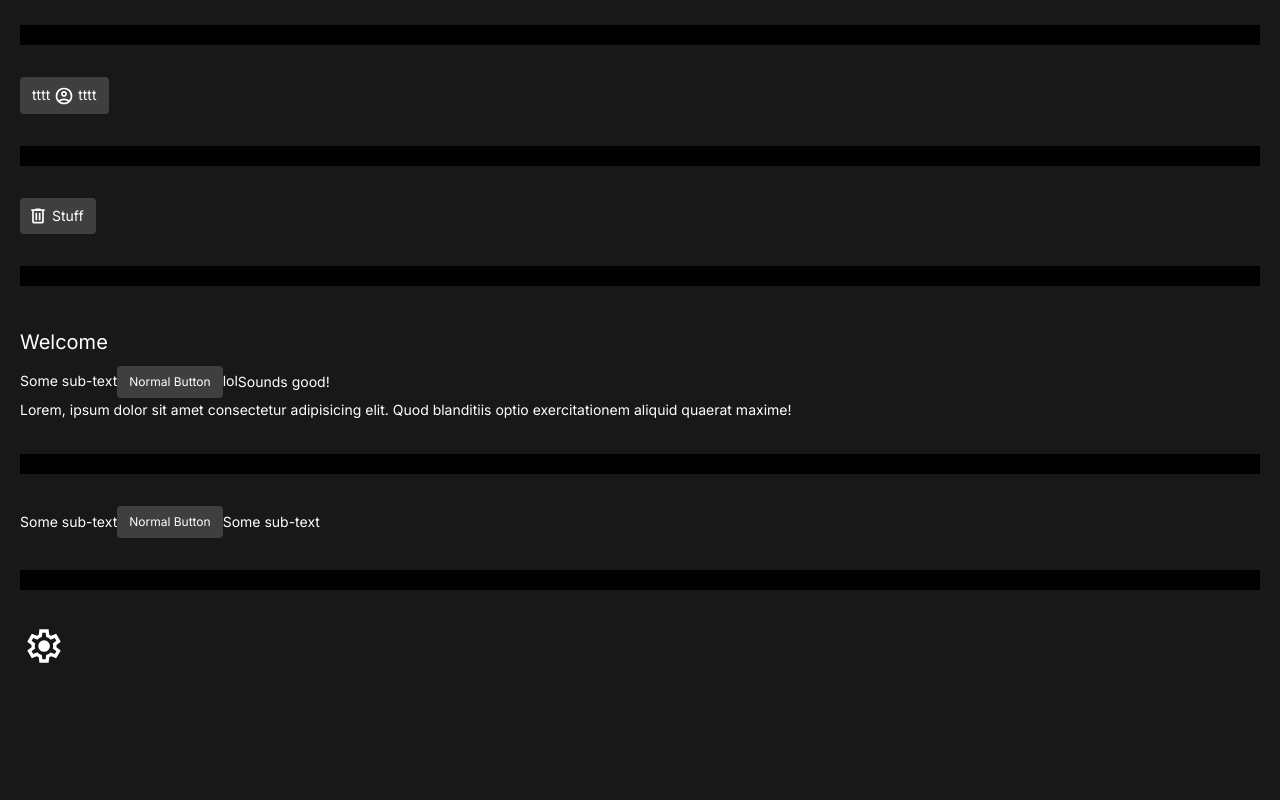
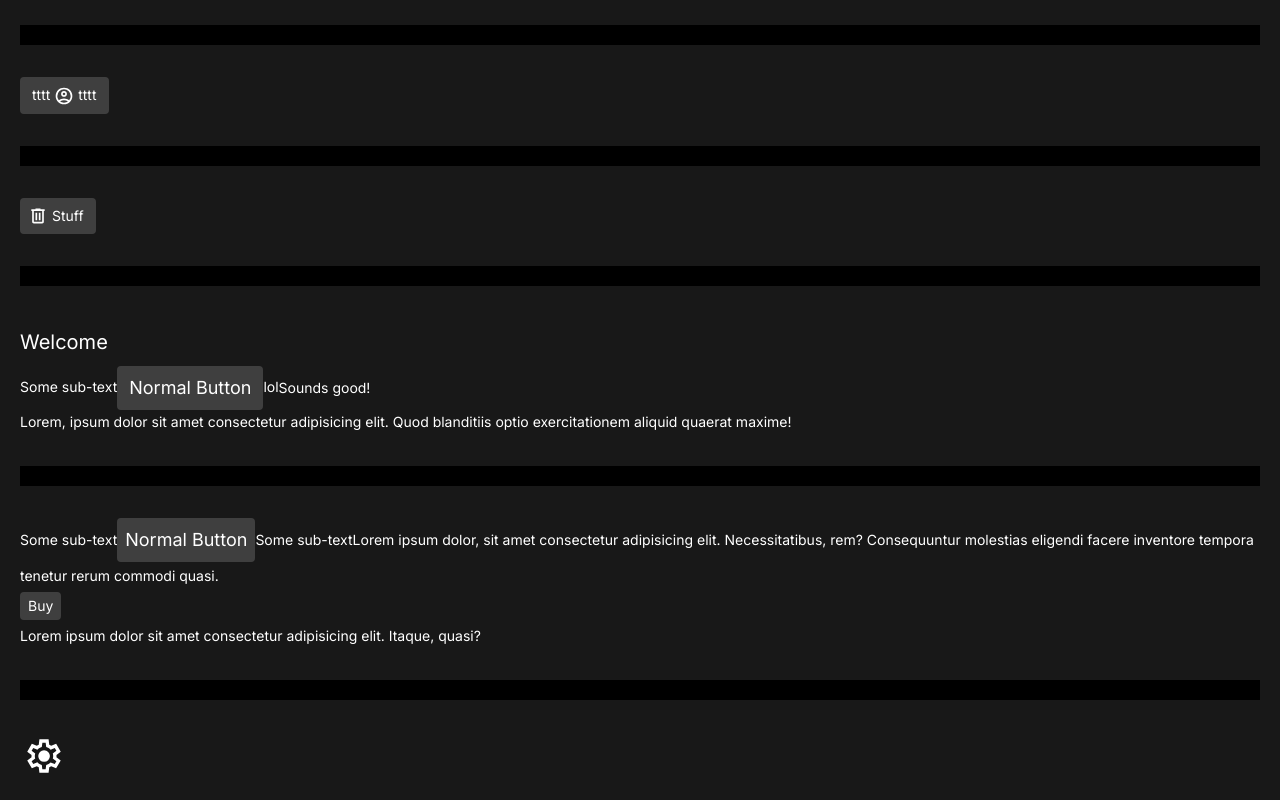
Before and after one commit to william-horn/team-maker, a Next.js app: page / in a window 1280 px wide. Shown: the part 879-1679 px from the top of the page. Before the commit the page ends 1569 px from the top, so only its background shows below. Built offline with nearby package versions, Linux system fonts and the light colour scheme.

Commit message:
updated styling and alignments, BOLD prop is NOT working!

```diff
--- a/components/Buttons/Button.jsx
+++ b/components/Buttons/Button.jsx
@@ -50,6 +50,7 @@ const Button = function({
     bold: false,
     italic: false,
     noBackground: false,
+    underline: false,
 
   }, {
     // custom props
@@ -63,7 +64,7 @@ const Button = function({
     Styles for component and sub-components
   */
   const className = {
-    self: `${size} ${outerPadding} ${styles.noBackground || 'bg-[#3f3f3f] hover:bg-[#525252]'} ${styles.bold} ${styles.italic} ${styles.inline} custom-button items-center align-middle text-white transition-all rounded w-fit`,
+    self: `${size} ${outerPadding} ${styles.underline} ${styles.noBackground || 'bg-[#3f3f3f] hover:bg-[#525252]'} ${styles.bold} ${styles.italic} ${styles.inline} custom-button items-center align-middle text-white transition-all rounded w-fit`,
     inner: { self: `${innerPadding}` },
 
     leftIcon: {
--- a/components/ClientComponent.jsx
+++ b/components/ClientComponent.jsx
@@ -116,19 +116,24 @@ const ClientComponent = ({ children }) => {
     <div className="w-full h-5 my-8 bg-black"></div>
 
     {/* Testing typography */}
-    <Heading>Welcome</Heading>
+    <Heading bold>Welcome</Heading>
 
-    <Text inline>Some sub-text<Button size="text-xs" inline>Normal Button</Button>lol</Text>
+    <Text inline>Some sub-text<Button size="text-lg" inline>Normal Button</Button>lol</Text>
     <Text inline>Sounds good!</Text>
     <Text>Lorem, ipsum dolor sit amet consectetur adipisicing elit. Quod blanditiis optio exercitationem aliquid quaerat maxime!</Text>
 
     <div className="w-full h-5 my-8 bg-black"></div>
 
+    <Text inline underline>Some sub-text</Text>
+    <Button size="text-lg" outerPadding="p-1" innerPadding="p-1" inline bold>Normal Button</Button>
     <Text inline>Some sub-text</Text>
-    <Button size="text-xs" inline>Normal Button</Button>
-    <Text inline>Some sub-text</Text>
+    <Text inline>Lorem ipsum dolor, sit amet consectetur adipisicing elit. Necessitatibus, rem? Consequuntur molestias eligendi facere inventore tempora tenetur rerum commodi quasi.</Text>
+    <Button outerPadding="px-0 py-0 my-1" innerPadding="px-2 py-1" bold>Buy</Button>
+    <Text bold>Lorem ipsum dolor sit amet consectetur adipisicing elit. Itaque, quasi?</Text>
 
     <div className="w-full h-5 my-8 bg-black"></div>
+
+    {/* ! BOLD PROP ISN'T WORKING */}
 
     {/* Testing image buttons */}
     <ImageButton
--- a/components/Typography/Heading.jsx
+++ b/components/Typography/Heading.jsx
@@ -2,7 +2,6 @@ import getStylesFromProps from "@/util/getStylesFromProps";
 
 const Heading = ({
   children,
-  className='',
   size='text-xl',
   ...rest
 }) => {
@@ -15,6 +14,7 @@ const Heading = ({
     bold: true,
     italic: false,
     noBackground: false,
+    underline: false,
 
   });
 
@@ -22,7 +22,7 @@ const Heading = ({
 
   return (
     <h2
-    className={`${styles.inline} ${styles.bold} ${styles.italic} ${size} custom-text leading-6 py-3 text-white`}>
+    className={`${styles.inline} ${styles.bold} ${styles.italic} ${size} ${styles.underline} custom-text leading-6 py-3 text-white`}>
       {children}
     </h2>
   );
--- a/components/Typography/Text.jsx
+++ b/components/Typography/Text.jsx
@@ -3,7 +3,6 @@ import getStylesFromProps from "@/util/getStylesFromProps";
 
 const Text = ({
   children,
-  className='',
   size='text-sm',
 
   ...rest
@@ -24,14 +23,16 @@ const Text = ({
     bold: false,
     italic: false,
     noBackground: false,
+    // underline: false,
 
   }, {
     // inline: {
-    //   [false]: 'flex',
-    //   [true]: 'inline'
+    //   [false]: 'block',
+    //   [true]: 'inline-block'
     // }
   });
 
+  console.log(styles);
   // todo: adapt line height to text size
 
   return (
--- a/util/getStylesFromProps.js
+++ b/util/getStylesFromProps.js
@@ -21,8 +21,9 @@ const styles = {
     [false]: false
   },
 
-  textSize: {
-
+  underline: {
+    [true]: "underline",
+    [false]: "none",
   }
 }
 
```
